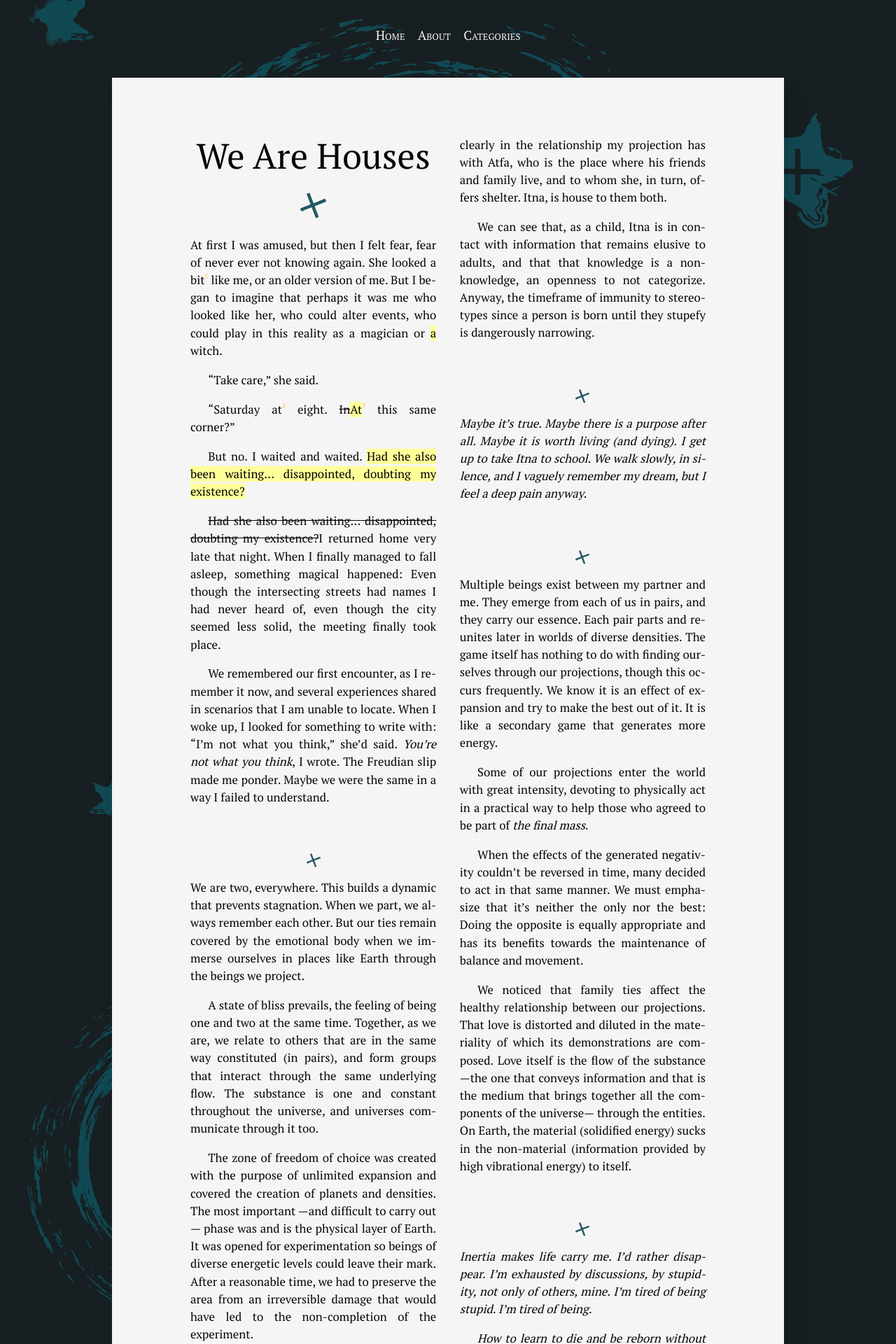
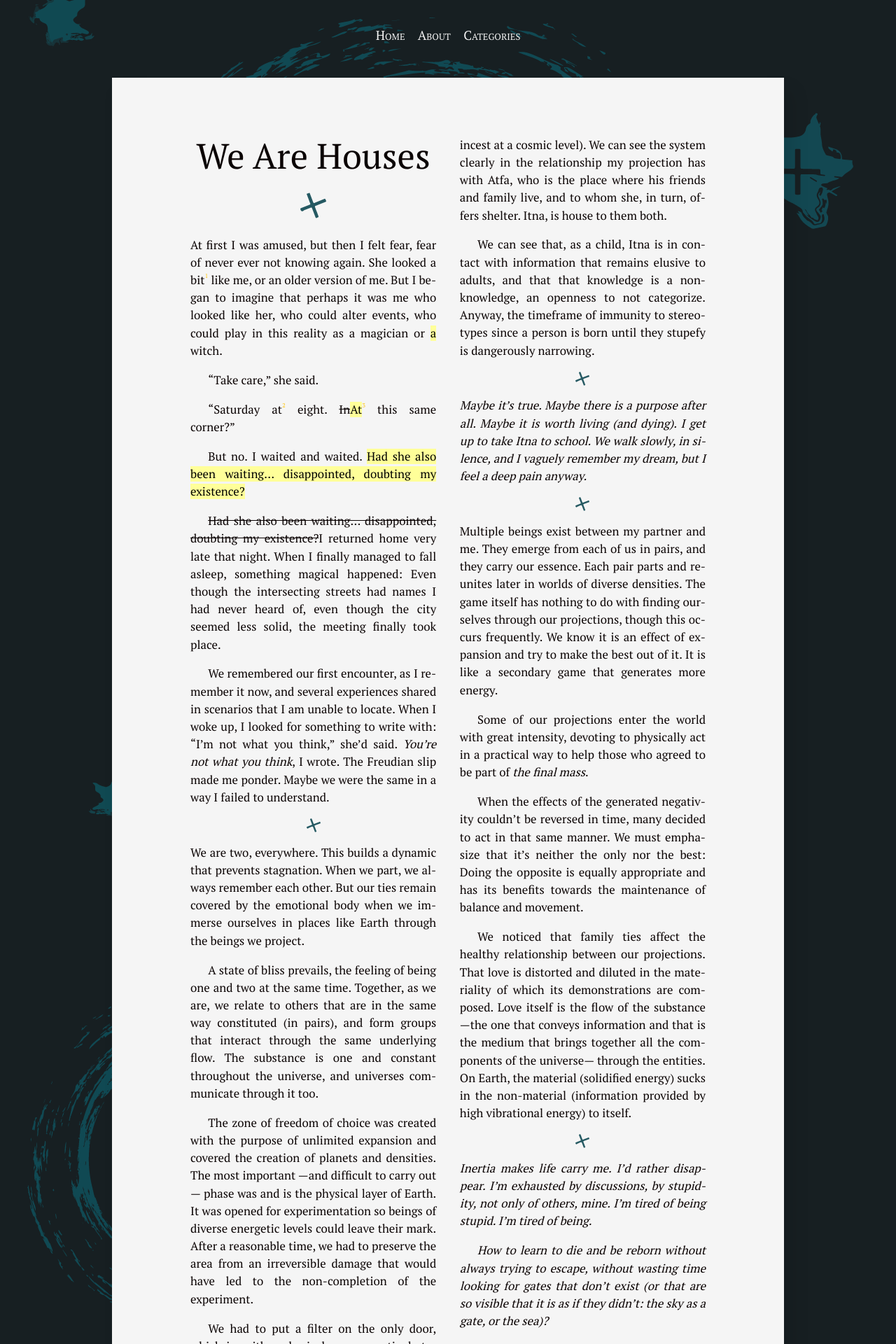
Before and after one commit to silvialohrmann/editorial, a Jekyll site: the page built from _posts/2022-11-18-we-are-houses.md, in a window 1280 px wide. Shown: the top 1920 px of the page at 70% size. Built offline with Jekyll 4.4.1, drawn with Linux system fonts in a browser that asks for light colours.

Commit message:
Update _base.scss

```diff
--- a/_sass/_base.scss
+++ b/_sass/_base.scss
@@ -106,7 +106,7 @@ hr {
   border: 0;
   height: 0;
   @include divider-intertext;
-  margin: 4em auto 1em;
+  margin: 1em auto;
 }
 
 img {
```
